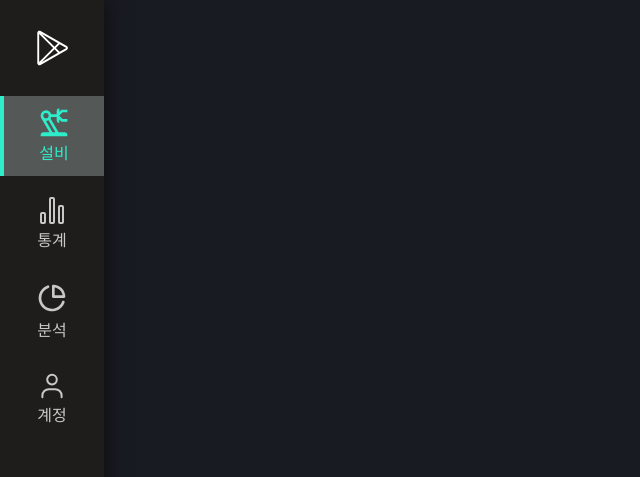
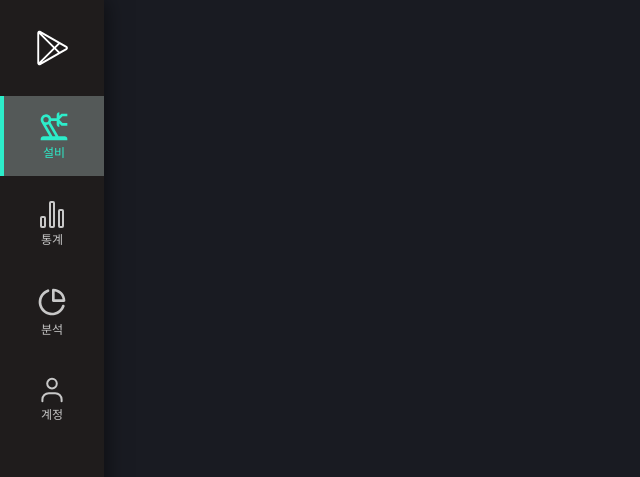
Before and after one commit to hankyeol-jung/elesther, a plain HTML site: page tem.html in a window 1280 px wide. Shown: the top 477 px of the page, 0-640 px from the left. Drawn offline with nearby package versions, Linux system fonts and the light colour scheme.

Commit message:
메뉴 develop

```diff
--- a/tem.html
+++ b/tem.html
@@ -22,7 +22,7 @@
       class="h-screen w-[6.5rem] bg-[#1F1C1C] shadow-[2px_0_20px_0_rgba(0,0,0,0.5)]"
     >
       <ul class="text-[#C8C8C8]">
-        <!-- 계정 -->
+        <!-- 로고 -->
         <li
           class="group bg=[#545958] h-[5rem] my-2 flex items-center justify-center"
         >
@@ -65,7 +65,7 @@
               />
             </svg>
             <span
-              class="text-[#2DEDCA] group-hover:text-[#2DEDCA] transition-all"
+              class="text-[#2DEDCA] group-hover:text-[#2DEDCA] transition-all font-medium text-xs"
               >설비</span
             >
           </a>
@@ -111,7 +111,10 @@
                 stroke-width="2"
               />
             </svg>
-            <span class="group-hover:text-[#2DEDCA] transition-all">통계</span>
+            <span
+              class="group-hover:text-[#2DEDCA] transition-all font-medium text-xs"
+              >통계</span
+            >
           </a>
         </li>
         <!-- 분석 -->
@@ -137,7 +140,10 @@
                 d="M27.7598 18.7462C27.5944 18.687 27.4189 18.6612 27.2434 18.6701C27.068 18.679 26.896 18.7225 26.7374 18.7981C26.5788 18.8737 26.4367 18.9798 26.3193 19.1105C26.2018 19.2412 26.1114 19.3938 26.0531 19.5595C25.4523 21.2581 24.4309 22.7768 23.0844 23.9739C21.7379 25.171 20.1101 26.0075 18.3529 26.4054C16.5957 26.8034 14.7663 26.7497 13.0355 26.2494C11.3046 25.7492 9.72865 24.8187 8.45465 23.5447C7.18065 22.2707 6.25012 20.6947 5.74987 18.9638C5.24961 17.233 5.19594 15.4036 5.59386 13.6464C5.99178 11.8892 6.82832 10.2614 8.02543 8.91487C9.22255 7.56838 10.7412 6.54705 12.4398 5.94618C12.774 5.82948 13.0481 5.58482 13.2019 5.26601C13.3557 4.94719 13.3765 4.58035 13.2598 4.24618C13.1431 3.91201 12.8984 3.63788 12.5796 3.4841C12.2608 3.33032 11.894 3.30948 11.5598 3.42618C9.43585 4.17655 7.53664 5.4528 6.03941 7.13581C4.54219 8.81881 3.49577 10.8537 2.99782 13.0506C2.49987 15.2475 2.56662 17.5347 3.19185 19.6988C3.81707 21.8629 4.98039 23.8333 6.57321 25.4261C8.16604 27.0189 10.1364 28.1822 12.3005 28.8075C14.4646 29.4327 16.7518 29.4994 18.9487 29.0015C21.1456 28.5035 23.1805 27.4571 24.8635 25.9599C26.5465 24.4627 27.8228 22.5635 28.5731 20.4395C28.6884 20.1071 28.6677 19.7425 28.5153 19.4253C28.3629 19.1081 28.0914 18.864 27.7598 18.7462Z"
               />
             </svg>
-            <span class="group-hover:text-[#2DEDCA] transition-all">분석</span>
+            <span
+              class="group-hover:text-[#2DEDCA] transition-all font-medium text-xs"
+              >분석</span
+            >
           </a>
         </li>
         <!-- 계정 -->
@@ -168,7 +174,10 @@
               />
             </svg>
 
-            <span class="group-hover:text-[#2DEDCA] transition-all">계정</span>
+            <span
+              class="group-hover:text-[#2DEDCA] transition-all font-medium text-xs"
+              >계정</span
+            >
           </a>
         </li>
       </ul>
```
